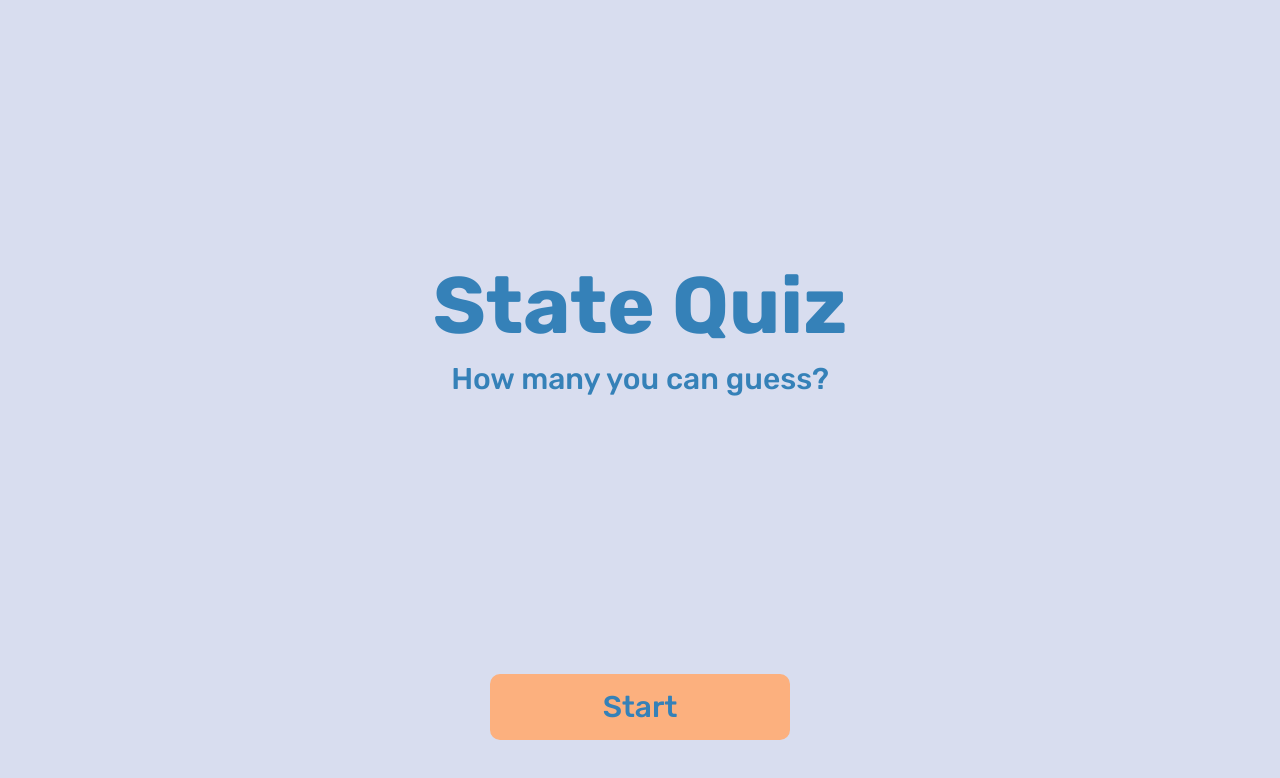
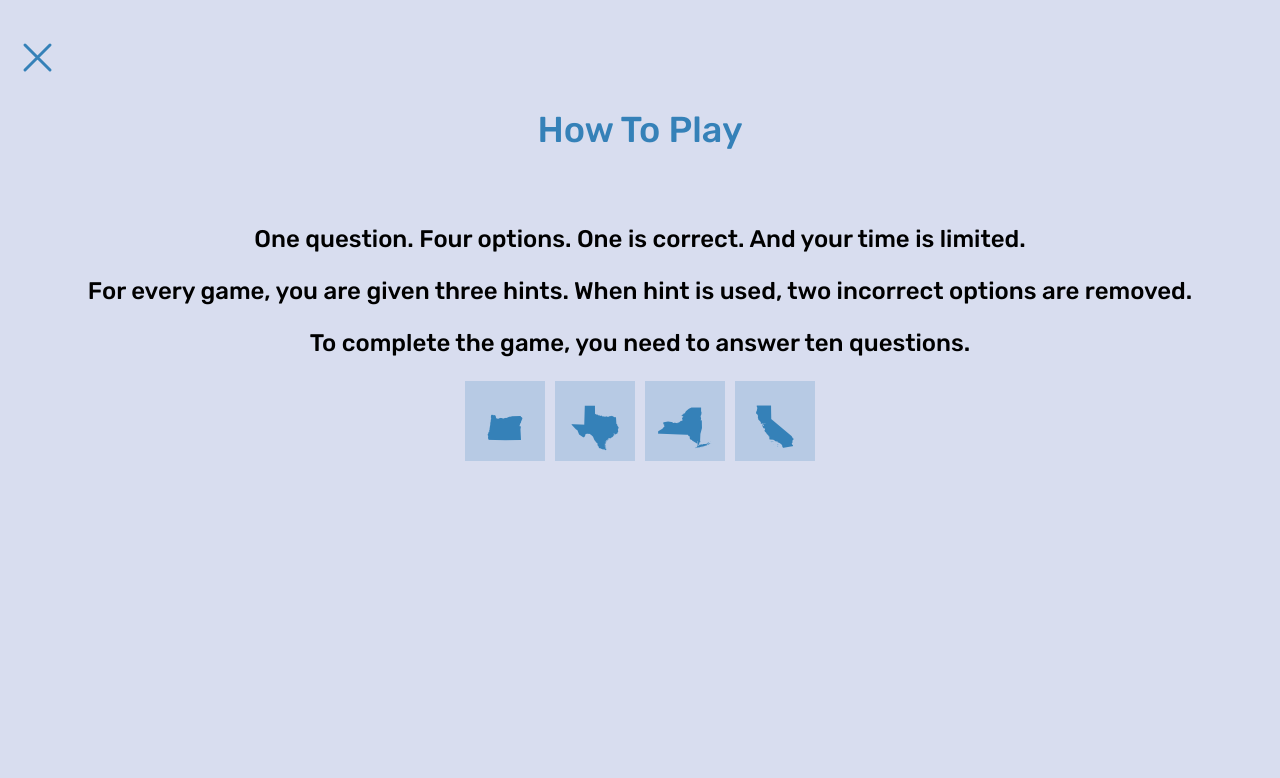
Before and after one commit to dtsioma/quiz-game, a React (Create React App) app: page /how-to-play in a window 1280 px wide. Shown: the top 778 px of the page. Built offline with nearby package versions, Linux system fonts and the light colour scheme.

Commit message:
added default RandomQuizOptions

```diff
--- a/src/components/appRoutes/AppRoutes.tsx
+++ b/src/components/appRoutes/AppRoutes.tsx
@@ -2,6 +2,7 @@ import React from "react";
 import { Routes, Route } from "react-router-dom";
 import { Countdown } from "../../pages/countdown/Countdown";
 import { Home } from "../../pages/home/Home";
+import { HowToPlay } from "../../pages/howToPlay/HowToPlay";
 import { Quiz } from "../../pages/quiz/Quiz";
 import { Results } from "../../pages/results/Results";
 
@@ -11,6 +12,7 @@ export const AppRoutes: React.FC = () => {
       <Route path="/countdown" element={<Countdown />} />
       <Route path="/quiz" element={<Quiz />} />
       <Route path="/results" element={<Results />} />
+      <Route path="/how-to-play" element={<HowToPlay />} />
       <Route path="/*" element={<Home />} />
     </Routes>
   );
--- a/src/components/question/Question.tsx
+++ b/src/components/question/Question.tsx
@@ -18,7 +18,7 @@ import {
   QuizOptionsWrapper,
 } from "./QuestionStyled";
 
-interface QuestionOption {
+export interface QuestionOption {
   name: string;
   char: string;
   correct: boolean;
--- /dev/null
+++ b/src/components/randomQuizOptions/RandomQuizOptions.tsx
@@ -0,0 +1,52 @@
+import React, { useState } from "react";
+import { QuestionOption } from "../question/Question";
+import {
+  OptionMini,
+  OptionIconMini,
+  OptionsWrapper,
+} from "./RandowQuizOptionsStyled";
+
+const randomOptions: QuestionOption[] = [
+  {
+    code: "OR",
+    char: "k",
+    name: "Oregon",
+    correct: false,
+    hinted: false,
+  },
+  {
+    code: "TX",
+    char: "q",
+    name: "Texas",
+    correct: false,
+    hinted: false,
+  },
+  {
+    code: "NY",
+    char: "h",
+    name: "New York",
+    correct: true,
+    hinted: false,
+  },
+  {
+    code: "CA",
+    char: "E",
+    name: "California",
+    correct: false,
+    hinted: false,
+  },
+];
+
+export const RandomQuizOptions: React.FC = () => {
+  const [options, setOptions] = useState<QuestionOption[]>(randomOptions);
+
+  return (
+    <OptionsWrapper>
+      {options.map((opt: QuestionOption) => (
+        <OptionMini className="default">
+          <OptionIconMini>{opt.char}</OptionIconMini>
+        </OptionMini>
+      ))}
+    </OptionsWrapper>
+  );
+};
--- /dev/null
+++ b/src/components/randomQuizOptions/RandowQuizOptionsStyled.ts
@@ -0,0 +1,18 @@
+import styled from "styled-components";
+import { Option, OptionIcon } from "../quizOption/QuizOptionStyled";
+
+export const OptionMini = styled(Option)`
+  width: 80px;
+  height: 80px;
+`;
+
+export const OptionIconMini = styled(OptionIcon)`
+  font-size: 51px;
+`;
+
+export const OptionsWrapper = styled.div`
+  width: 350px;
+  display: flex;
+  align-items: center;
+  justify-content: space-between;
+`;
--- /dev/null
+++ b/src/components/typography/TypographyStyled.ts
@@ -0,0 +1,18 @@
+import styled from "styled-components";
+import { mainTheme } from "../../styles/theme";
+
+export const Heading = styled.h1`
+  font-size: 36px;
+  font-weight: 500;
+  color: ${mainTheme.colors.steelBlue};
+  margin: 30px 0 0;
+`;
+
+export const Paragraph = styled.p.attrs(
+  (props: { centered?: boolean }) => props
+)`
+  font-size: 24px;
+  font-weight: 500;
+  padding: 0 20px;
+  text-align: ${(props) => (props.centered ? "center" : "left")};
+`;
--- /dev/null
+++ b/src/pages/howToPlay/HowToPlay.tsx
@@ -0,0 +1,37 @@
+import React, { useEffect } from "react";
+import { useContext } from "react";
+import { RandomQuizOptions } from "../../components/randomQuizOptions/RandomQuizOptions";
+import {
+  Heading,
+  Paragraph,
+} from "../../components/typography/TypographyStyled";
+import { AppContext } from "../../context";
+import { HTPMain, HTPTextWrapper } from "./HowToPlayStyled";
+
+export const HowToPlay: React.FC = () => {
+  const { dispatch } = useContext(AppContext);
+
+  useEffect(() => {
+    dispatch({ type: "SHOW_HEADER" });
+    dispatch({ type: "SET_BG_PURPLE" });
+  }, []);
+
+  return (
+    <HTPMain>
+      <Heading>How To Play</Heading>
+      <HTPTextWrapper>
+        <Paragraph centered>
+          One question. Four options. One is correct. And your time is limited.
+        </Paragraph>
+        <Paragraph centered>
+          For every game, you are given three hints. When hint is used, two
+          incorrect options are removed.
+        </Paragraph>
+        <Paragraph centered>
+          To complete the game, you need to answer ten questions.
+        </Paragraph>
+      </HTPTextWrapper>
+      <RandomQuizOptions />
+    </HTPMain>
+  );
+};
--- /dev/null
+++ b/src/pages/howToPlay/HowToPlayStyled.ts
@@ -0,0 +1,8 @@
+import styled from "styled-components";
+import { Main } from "../../components/main/MainStyled";
+
+export const HTPMain = styled(Main)``;
+
+export const HTPTextWrapper = styled.div`
+  margin-top: 50px;
+`;
```
